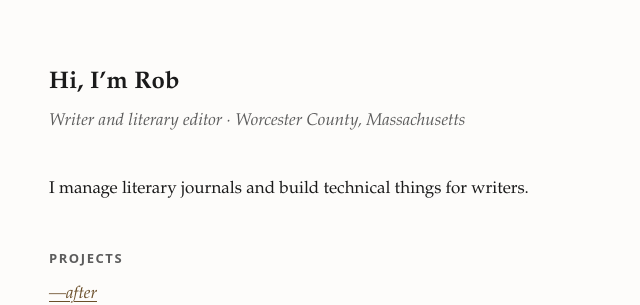
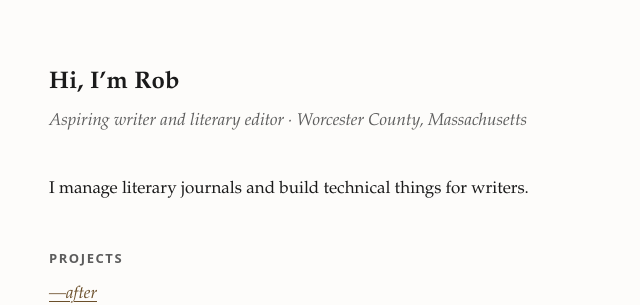
Before and after one commit to rrbaker/rrbaker.com, a Jekyll site: the page built from index.md, in a window 1280 px wide. Shown: the top 305 px of the page, without its empty margins (319-959 px from the left). Built offline with Jekyll 4.4.1, drawn with Linux system fonts in a browser that asks for light colours.

Commit message:
Update tagline and Worcester Review link
Co-Authored-By: Claude Opus 5.5 <noreply@anthropic.com>

```diff
--- a/_config.yml
+++ b/_config.yml
@@ -1,6 +1,6 @@
 # --- Site identity -----------------------------------------------------------
 title: Rob Baker
-tagline: Writer and literary editor
+tagline: Aspiring writer and literary editor
 description: >-
   Rob Baker is a writer and literary editor in Worcester County, Massachusetts.
 author: Rob Baker
--- a/index.md
+++ b/index.md
@@ -5,7 +5,7 @@ title: Rob Baker
 
 # Hi, I'm Rob
 
-<p class="tagline">Writer and literary editor &middot; Worcester County, Massachusetts</p>
+<p class="tagline">Aspiring writer and literary editor &middot; Worcester County, Massachusetts</p>
 
 I manage literary journals and build technical things for writers.
 
@@ -21,7 +21,7 @@ I manage literary journals and build technical things for writers.
     <span class="note">Founding Editor. A bi-annual literary magazine for poets and writers living, working, or attending school in Worcester County, MA.</span>
   </li>
   <li>
-    <a href="https://www.worcesterreview.org"><em>The Worcester Review</em></a>
+    <a href="https://theworcesterreview.org"><em>The Worcester Review</em></a>
     <span class="note">Assistant Managing Editor. The annual journal of the Worcester County Poetry Association, publishing since 1972.</span>
   </li>
   <li>
```
